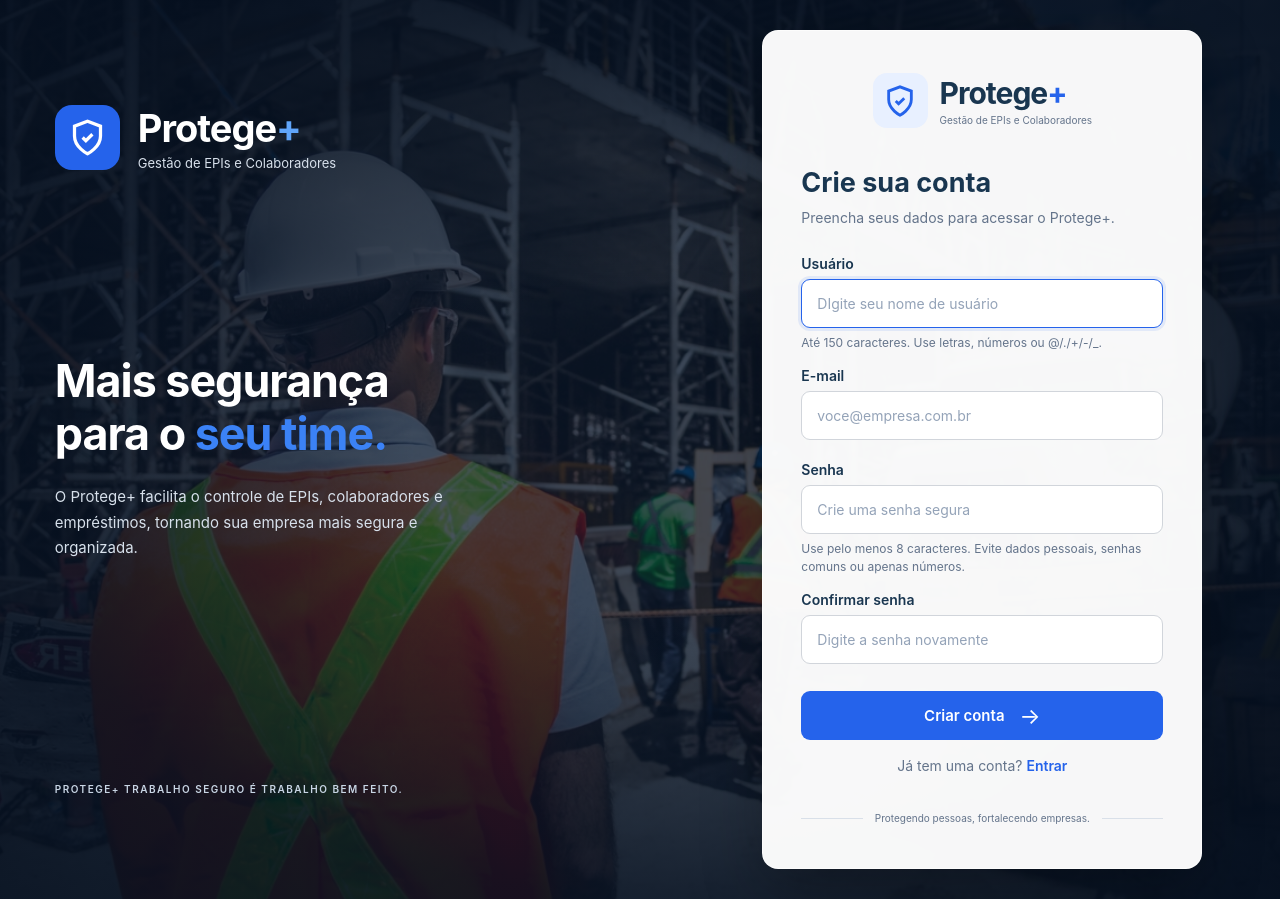
After one commit to renan-s-araujo/Site-Gestao-EPIs-Django, a Django app: page /cadastro/ in a window 1280 px wide. The commit adds this page. Run offline with Django 5.2, Linux system fonts and the light colour scheme.

Commit message:
Feat: Adiciona Tela de Cadastro de Usuário

```diff
--- a/app_colaborador/forms.py
+++ b/app_colaborador/forms.py
@@ -1,6 +1,38 @@
 from django import forms
 from django.utils import timezone
+from django.contrib.auth.forms import UserCreationForm
+from django.contrib.auth.models import User
 from .models import Colaborador, Equipamento, Emprestimo
+
+
+class CadastroUsuarioForm(UserCreationForm):
+    email = forms.EmailField(label='E-mail', max_length=254)
+
+    class Meta(UserCreationForm.Meta):
+        model = User
+        fields = ['username', 'email', 'password1', 'password2']
+
+    def __init__(self, *args, **kwargs):
+        super().__init__(*args, **kwargs)
+        placeholders = {
+            'username': 'DIgite seu nome de usuário',
+            'email': 'voce@empresa.com.br',
+            'password1': 'Crie uma senha segura',
+            'password2': 'Digite a senha novamente',
+        }
+        for name, field in self.fields.items():
+            field.widget.attrs.update({
+                'placeholder': placeholders[name],
+                'autocomplete': 'new-password' if name.startswith('password') else name,
+                'aria-describedby': f'{name}-ajuda {name}-erros',
+            })
+        self.fields['username'].widget.attrs['autofocus'] = True
+        self.fields['username'].label = 'Usuário'
+        self.fields['password1'].label = 'Senha'
+        self.fields['password2'].label = 'Confirmar senha'
+        self.fields['username'].help_text = 'Até 150 caracteres. Use letras, números ou @/./+/-/_.'
+        self.fields['password1'].help_text = 'Use pelo menos 8 caracteres. Evite dados pessoais, senhas comuns ou apenas números.'
+        self.fields['password2'].help_text = ''
 
 class ColaboradorForm(forms.ModelForm):
 
--- a/app_colaborador/urls.py
+++ b/app_colaborador/urls.py
@@ -3,6 +3,7 @@
 from django.contrib.auth import views as auth_views
 
 urlpatterns = [
+    path('cadastro/', views.cadastro_usuario, name='cadastro_usuario'),
     path(
         'login/', views.LoginUsuarioView.as_view(),
         name='login'
--- a/app_colaborador/views.py
+++ b/app_colaborador/views.py
@@ -8,11 +8,10 @@
     EquipamentoForm,
     EmprestimoForm,
     AtualizarEmprestimoForm,
+    CadastroUsuarioForm,
 )
 
 from .models import Colaborador, Equipamento, Emprestimo
-from django.contrib.auth.forms import UserCreationForm
-from django.contrib.auth.models import User
 from django.contrib.auth import views as auth_views
 from django.contrib.auth.decorators import login_required
 
@@ -27,25 +26,26 @@
     redirect_authenticated_user = True
 
 def cadastro_usuario(request):
+    if request.user.is_authenticated:
+        return redirect('lista_colaboradores')
+
     if request.method == 'POST':
-        formulario = UserCreationForm(request.POST)
+        formulario = CadastroUsuarioForm(request.POST)
 
         if formulario.is_valid():
-            usuario = formulario.save()
-            usuario.email = request.POST.get('email')
-            usuario.save()
+            formulario.save()
 
             messages.success(
                 request,
-                'Usuário cadastrado com sucesso!'
+                'Conta criada com sucesso! Faça login para acessar o sistema.'
             )
 
             return redirect('login')
 
     else:
-        formulario = UserCreationForm()
+        formulario = CadastroUsuarioForm()
 
-    return render(request, 'gestao_epi/cadastro.html', {
+    return render(request, 'protege_mais/login/cadastro.html', {
         'formulario': formulario
     })
 
--- a/protege_mais/settings.py
+++ b/protege_mais/settings.py
@@ -51,6 +51,7 @@
     'django.contrib.auth.middleware.AuthenticationMiddleware',
     'django.contrib.messages.middleware.MessageMiddleware',
     'django.middleware.clickjacking.XFrameOptionsMiddleware',
+    'django.middleware.locale.LocaleMiddleware',
 ]
 
 ROOT_URLCONF = 'protege_mais.urls'
@@ -111,7 +112,7 @@
 # Internationalization
 # https://docs.djangoproject.com/en/6.1/topics/i18n/
 
-LANGUAGE_CODE = 'en-us'
+LANGUAGE_CODE = 'pt-br'
 
 TIME_ZONE = 'UTC'
 
--- a/static/gestao_epi/css/login.css
+++ b/static/gestao_epi/css/login.css
@@ -68,7 +68,7 @@
     min-height: 100vh;
     margin: 0;
     padding: 0;
-    overflow: hidden;
+    overflow-x: hidden;
     background-color: var(--azul-escuro);
 }
 
@@ -472,8 +472,18 @@
     color: var(--texto-secundario);
     font-size: 10px;
     text-align: center;
-    white-space: nowrap;
+    line-height: 1.5;
 }
+
+.cadastro-grupo label { display: block; margin-bottom: 7px; font-weight: 600; }
+.cadastro-ajuda { color: var(--texto-secundario); font-size: 12px; line-height: 1.5; margin-top: 6px; }
+.cadastro-erros { color: #B91C1C; font-size: 12px; line-height: 1.5; }
+.cadastro-erros ul { list-style: none; margin-top: 5px; }
+.campo-invalido { border-color: #DC2626; }
+.cadastro-voltar { text-align: center; color: var(--texto-secundario); line-height: 1.5; }
+.cadastro-voltar a { color: var(--azul-principal); font-weight: 600; }
+a:focus-visible, button:focus-visible { outline: 3px solid #60A5FA; outline-offset: 3px; }
+.login-sucesso { margin-bottom: 18px; padding: 12px; border: 1px solid #A7F3D0; border-radius: 8px; background: #ECFDF5; color: #065F46; line-height: 1.5; }
 
 /* ========================================
    19. RESPONSIVIDADE
--- /dev/null
+++ b/templates/protege_mais/login/cadastro.html
@@ -0,0 +1,27 @@
+{% extends 'protege_mais/login/login.html' %}
+{% block title %}Criar conta | Protege+{% endblock %}
+{% block formulario %}
+<div class="login-titulo">
+    <h3>Crie sua conta</h3>
+    <p>Preencha seus dados para acessar o Protege+.</p>
+</div>
+<form method="post" action="{% url 'cadastro_usuario' %}" class="login-formulario" novalidate>
+    {% csrf_token %}
+    {% if formulario.errors %}
+    <div class="login-erro" role="alert">
+        Confira os campos abaixo para concluir seu cadastro.
+        {{ formulario.non_field_errors }}
+    </div>
+    {% endif %}
+    {% for campo in formulario %}
+    <div class="cadastro-grupo">
+        <label for="{{ campo.id_for_label }}">{{ campo.label }}</label>
+        <div class="login-campo{% if campo.errors %} campo-invalido{% endif %}">{{ campo }}</div>
+        <div id="{{ campo.name }}-ajuda" class="cadastro-ajuda">{{ campo.help_text }}</div>
+        <div id="{{ campo.name }}-erros" class="cadastro-erros">{{ campo.errors }}</div>
+    </div>
+    {% endfor %}
+    <button type="submit" class="login-botao">Criar conta <span aria-hidden="true">→</span></button>
+    <p class="cadastro-voltar">Já tem uma conta? <a href="{% url 'login' %}">Entrar</a></p>
+</form>
+{% endblock %}
--- a/templates/protege_mais/login/login.html
+++ b/templates/protege_mais/login/login.html
@@ -9,7 +9,6 @@
 
     <link rel="stylesheet" href="{% static 'gestao_epi/css/style.css' %}">
 
-    <link rel="stylesheet" href="{% static 'turismo/css/style.css' %}">
     <link rel="stylesheet" href="{% static 'gestao_epi/css/login.css' %}">
 </head>
 
@@ -58,7 +57,6 @@
                 </p>
 
 
-                </div>
             </div>
 
             <div class="login-rodape-esquerdo">
@@ -88,6 +86,7 @@
                     </div>
                 </div>
 
+                {% block formulario %}
                 <div class="login-titulo">
                     <h3>Bem-vindo(a)!</h3>
                     <p>Faça login para acessar o sistema.</p>
@@ -98,6 +97,10 @@
                         Usuário ou senha incorretos. Verifique seus dados.
                     </div>
                 {% endif %}
+
+                {% for message in messages %}
+                    <div class="login-sucesso" role="status">{{ message }}</div>
+                {% endfor %}
 
                 <form method="POST" class="login-formulario">
                     {% csrf_token %}
@@ -133,11 +136,12 @@
                         Entrar <span>→</span>
                     </button>
 
-                    <button type="submit" class="criar-conta-botao">
+                    <a href="{% url 'cadastro_usuario' %}" class="criar-conta-botao">
                         Criar Conta <span></span>
-                    </button>
+                    </a>
 
                 </form>
+                {% endblock %}
 
                 <div class="login-frase-final">
                     <span></span>
```
Also changed, not shown: app_colaborador/tests.py (+53 -0 lines), app_colaborador/migrations/0003_alter_equipamento_tipo.py (added).
